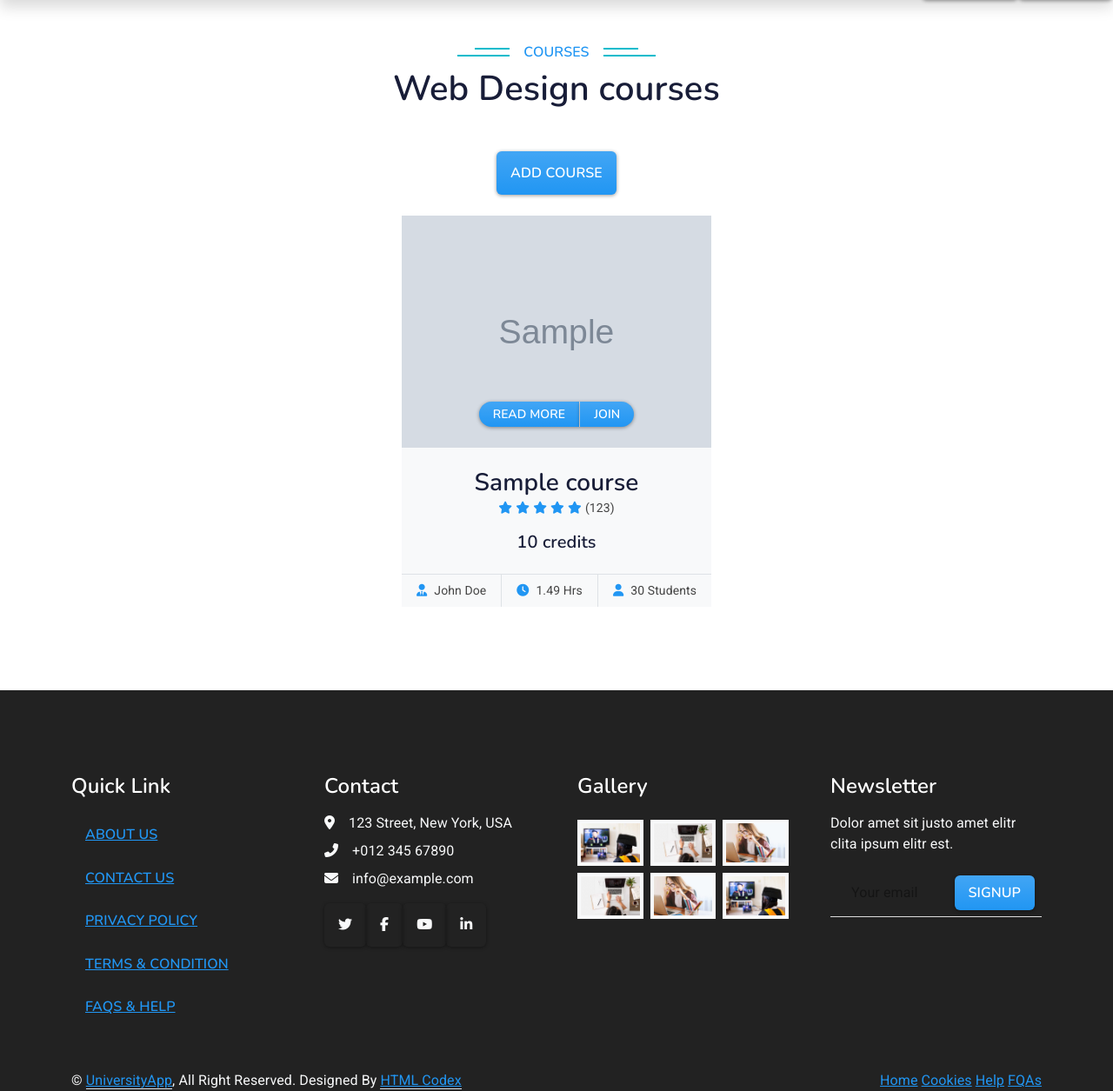
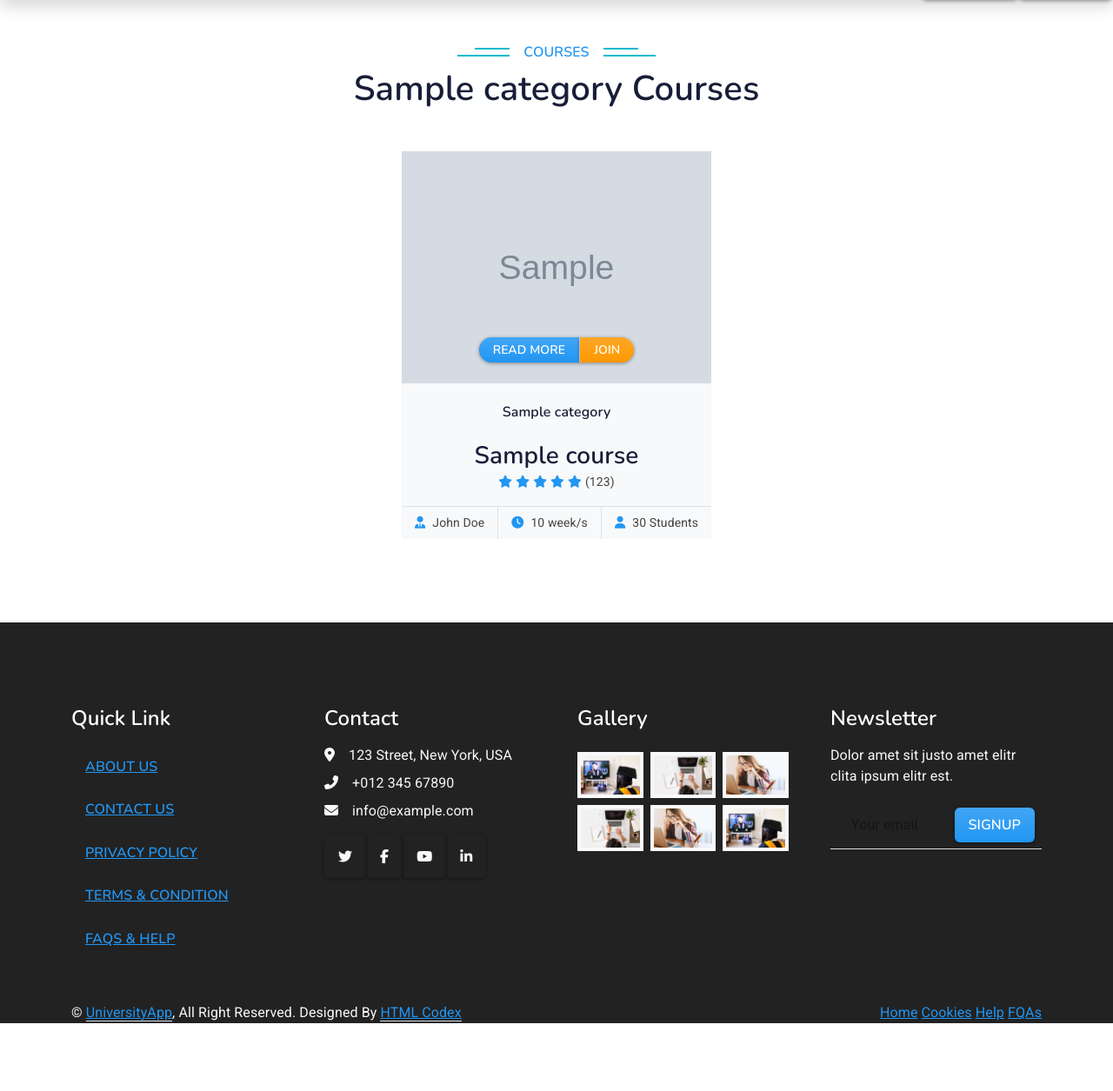
Before and after one commit to S7lkr/UniversityApp-November-2024, a Django app: template templates/courses/courses.html in a window 1280 px wide. Shown: the part 56-1311 px from the top of the page at 87% size. After the commit the page ends 1233 px from the top, so only its background shows below. Run offline with Django 4.2, Linux system fonts and the light colour scheme; the template is opened without the code that fills it: most values are stand-ins (such as "Sample title", 1, 10 or a date in 2020); grey boxes marked "Sample" are stand-in pictures; some libraries are stand-ins or nearby versions.

Commit message:
Fix: Improve courses.html layout

```diff
--- a/templates/courses/courses.html
+++ b/templates/courses/courses.html
@@ -9,11 +9,11 @@
             <div class="text-center wow fadeInUp" data-wow-delay="0.1s">
                 <h6 class="section-title bg-white text-center text-primary px-3">Courses</h6>
                 {% if courses %}
-                    <h1 class="mb-5">Web Design courses</h1>
+                    <h1 class="mb-5">{{ category|capfirst }} Courses</h1>
                 {% else %}
                     <h1 class="mb-5">No courses yet</h1>
                 {% endif %}
-                <a href="{% url 'courses-wd-create' %}"><button type="button" class="btn btn-primary mb-4">Add Course</button></a>
+{#                <a href="{% url 'courses-create' %}"><button type="button" class="btn btn-primary mb-4">Add Course</button></a>#}
             </div>
             <div class="row g-4 justify-content-center">
                 {% for course in courses %}
@@ -22,13 +22,14 @@
                             <div class="position-relative overflow-hidden">
                                 <img class="img-fluid" src="{{ course.photo }}" alt="">
                                 <div class="w-100 d-flex justify-content-center position-absolute bottom-0 start-0 mb-4">
-                                    <a href="{% url 'course-wd-details' course.pk %}" class="flex-shrink-0 btn btn-sm btn-primary px-3 border-end"
+                                    <a href="{% url 'course-details' course.slug %}" class="flex-shrink-0 btn btn-sm btn-primary px-3 border-end"
                                        style="border-radius: 30px 0 0 30px;">Read More</a>
-                                    <a href="#" class="flex-shrink-0 btn btn-sm btn-primary px-3"
+                                    <a href="#" class="flex-shrink-0 btn btn-sm btn-warning px-3"
                                        style="border-radius: 0 30px 30px 0;">Join</a>
                                 </div>
                             </div>
                             <div class="text-center p-4 pb-0">
+                                <h6 class="mb-4">{{ course.category }}</h6>
                                 <h3 class="mb-0">{{ course.name }}</h3>
                                 <div class="mb-3">
                                     <small class="fa fa-star text-primary"></small>
@@ -38,13 +39,13 @@
                                     <small class="fa fa-star text-primary"></small>
                                     <small>(123)</small>
                                 </div>
-                                <h5 class="mb-4">{{ course.credits }} credits</h5>
+{#                                <h5 class="mb-4">{{ course.credits }} credits</h5>#}
                             </div>
                             <div class="d-flex border-top">
                                 <small class="flex-fill text-center border-end py-2"><i
                                         class="fa fa-user-tie text-primary me-2"></i>John Doe</small>
                                 <small class="flex-fill text-center border-end py-2"><i
-                                        class="fa fa-clock text-primary me-2"></i>1.49 Hrs</small>
+                                        class="fa fa-clock text-primary me-2"></i>{{ course.duration }} week/s</small>
                                 <small class="flex-fill text-center py-2"><i class="fa fa-user text-primary me-2"></i>30
                                     Students</small>
                             </div>
```
